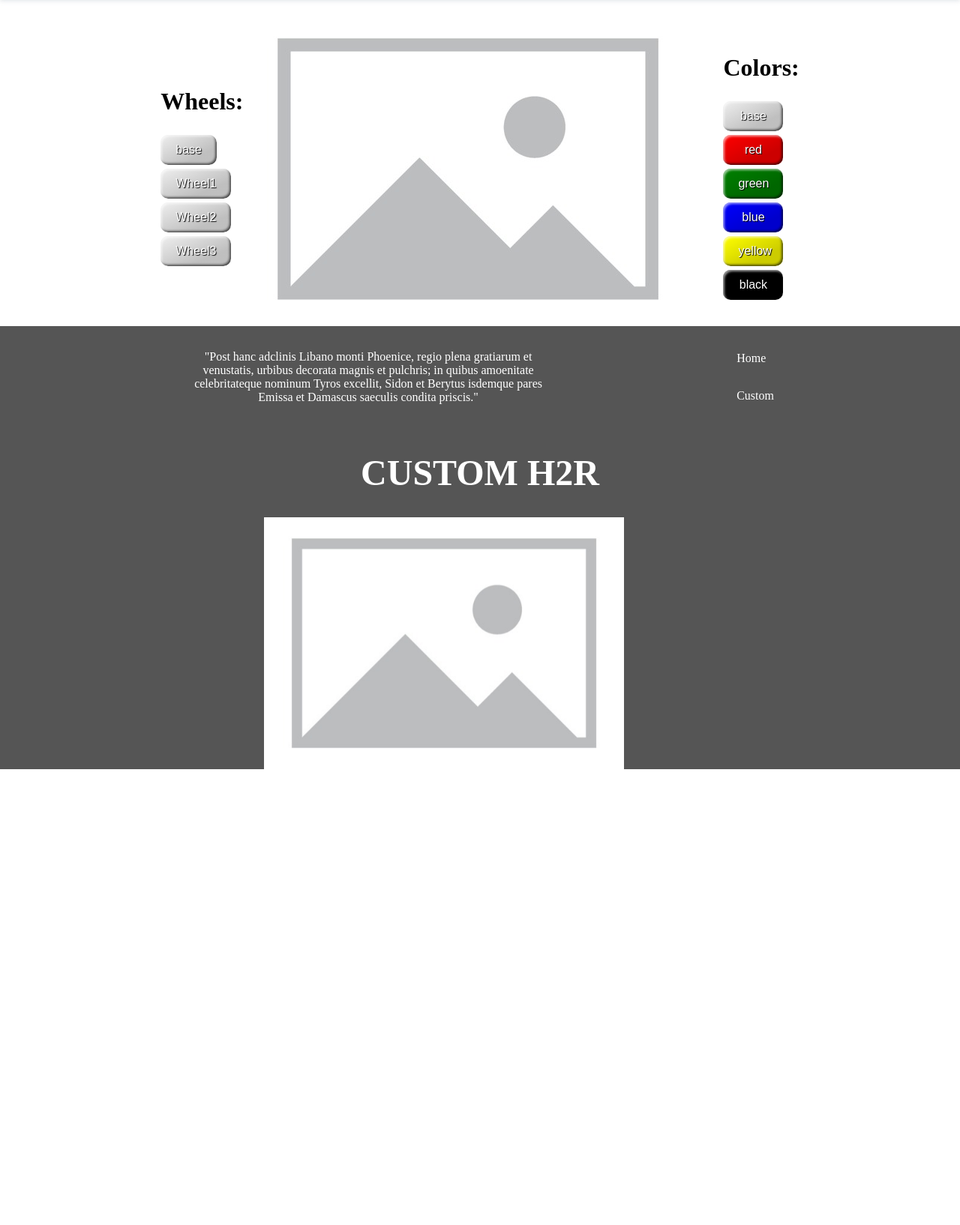
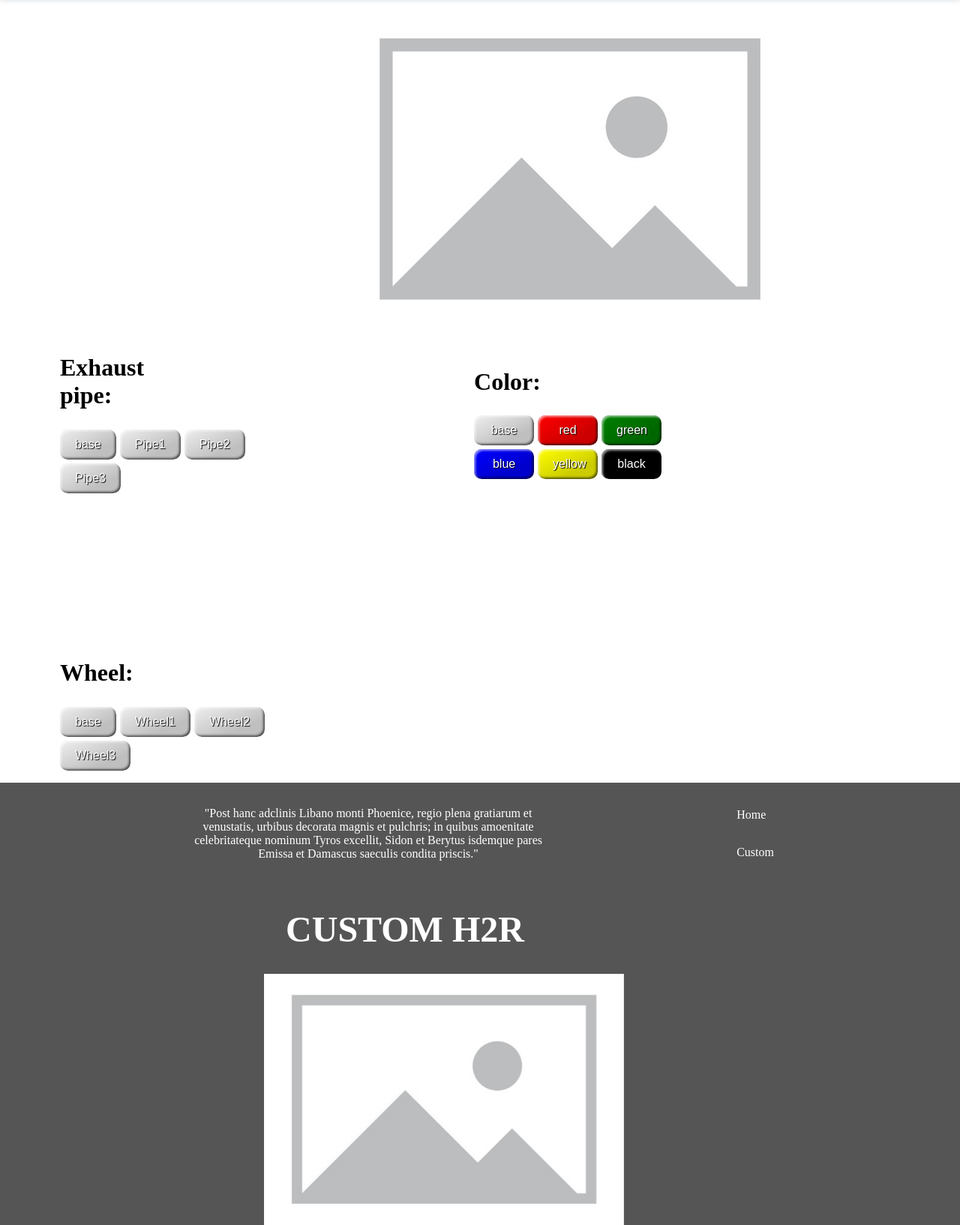
Before and after one commit to TheGamerFarmer/H2R, a PHP site: page /custom in a window 1280 px wide. Shown: the part 64-1698 px from the top of the page at 75% size. Before the commit the page ends 1090 px from the top, so only its background shows below. Run offline with PHP 8.4, Linux system fonts and the light colour scheme.

Commit message:
upgrade custom

```diff
--- a/customPage/custom.css
+++ b/customPage/custom.css
@@ -1,8 +1,17 @@
-main{
+#ex{
     display: flex;
     justify-content: center;
     align-items: center;
     margin-top: 5em;
+    margin-left: 460px;
+}
+
+h1{
+    margin-right: 200px;
+}
+
+#liste{
+    gap: 200px;
 }
 
 li{
@@ -10,8 +19,10 @@ li{
 }
 ul{
     display: flex;
-    flex-direction: column;
+    align-items: center;
     gap: 5px;
+    flex-wrap: wrap;
+    flex-basis: 300px;
 }
 
 .styled {
--- a/customPage/custom.php
+++ b/customPage/custom.php
@@ -12,16 +12,17 @@
     <?php include '../headerEtFooter/header.php'; ?>
 
     <main>
+        <img id="ex" src="/image.png" alt="exemple">
+      <ul id="liste">
           <ul>
-        <li><h1>Wheels:</h1></li>
+              <li><h1>Exhaust pipe:</h1></li>
               <li><button class="favorite styled"  type="button">base</button></li>
-        <li><button class="favorite styled"  type="button">Wheel1</button></li>
-        <li><button class="favorite styled"  type="button">Wheel2</button></li>
-        <li><button class="favorite styled"  type="button">Wheel3</button></li>
+              <li><button class="favorite styled"  type="button">Pipe1</button></li>
+              <li><button class="favorite styled"  type="button">Pipe2</button></li>
+              <li><button class="favorite styled"  type="button">Pipe3</button></li>
           </ul>
-      <img src="/image.png" alt="exemple">
         <ul>
-        <li><h1>Colors:</h1></li>
+            <li><h1>Color:</h1></li>
             <li><button class="favorite styled" id="base" type="button">base</button></li>
             <li><button class="favorite styled" id="red" type="button">red</button></li>
             <li><button class="favorite styled" id="green" type="button">green</button></li>
@@ -30,8 +31,12 @@
             <li><button class="favorite styled" id="black" type="button">black</button></li>
         </ul>
         <ul>
-        <li>
-        </li>
+            <li><h1>Wheel:</h1></li>
+            <li><button class="favorite styled"  type="button">base</button></li>
+            <li><button class="favorite styled"  type="button">Wheel1</button></li>
+            <li><button class="favorite styled"  type="button">Wheel2</button></li>
+            <li><button class="favorite styled"  type="button">Wheel3</button></li>
+        </ul>
       </ul>
     </main>
 
```
Lines whose indentation alone changed are shown as unchanged.
